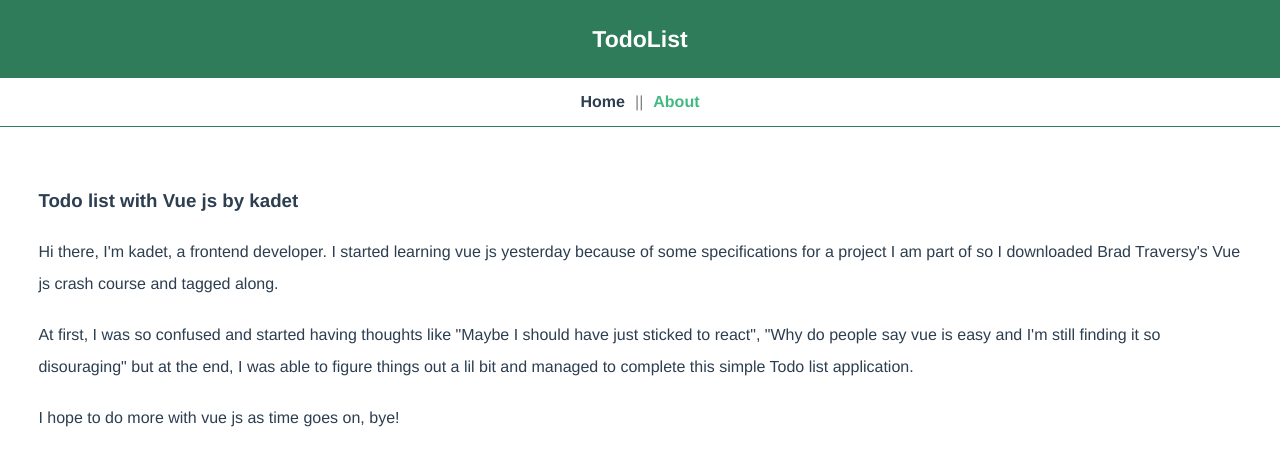
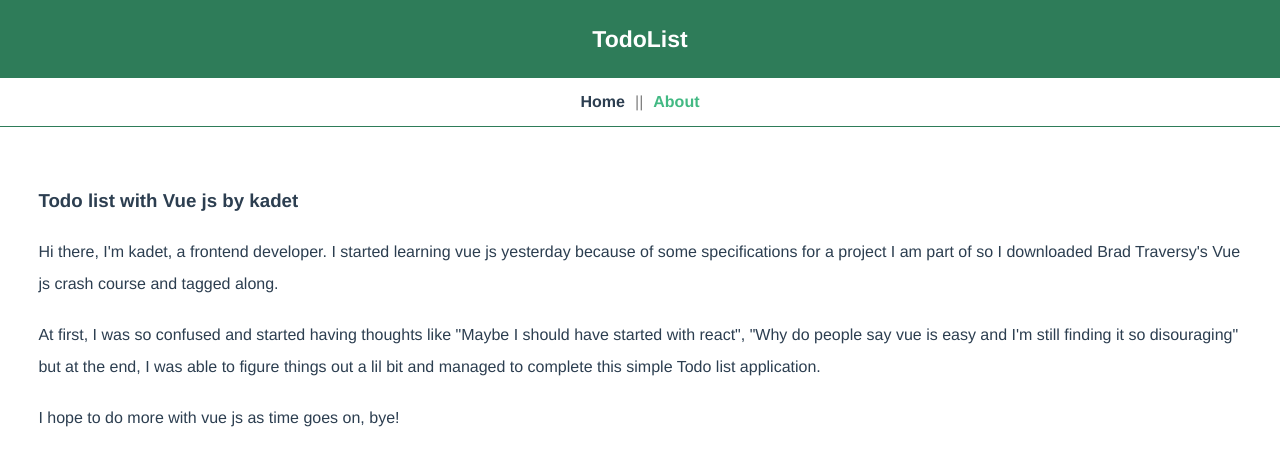
Before and after one commit to kadetXx/vuejs-todo-list, a Vue app: page /about in a window 1280 px wide. Shown: the top 466 px of the page. Built offline with nearby package versions, Linux system fonts and the light colour scheme.

Commit message:
Update About.vue

```diff
--- a/src/views/About.vue
+++ b/src/views/About.vue
@@ -5,7 +5,7 @@
       Hi there, I'm kadet, a frontend developer. I started learning vue js yesterday because of some specifications for a project I am part of so I downloaded Brad Traversy's Vue js crash course and tagged along.
     </p>
     <p>
-      At first, I was so confused and started having thoughts like "Maybe I should have just sticked to react", "Why do people say vue is easy and I'm still finding it so disouraging" but at the end, I was able to figure things out a lil bit and managed to complete this simple Todo list application.
+      At first, I was so confused and started having thoughts like "Maybe I should have started with react", "Why do people say vue is easy and I'm still finding it so disouraging" but at the end, I was able to figure things out a lil bit and managed to complete this simple Todo list application.
     </p>
 
     <p>
```
